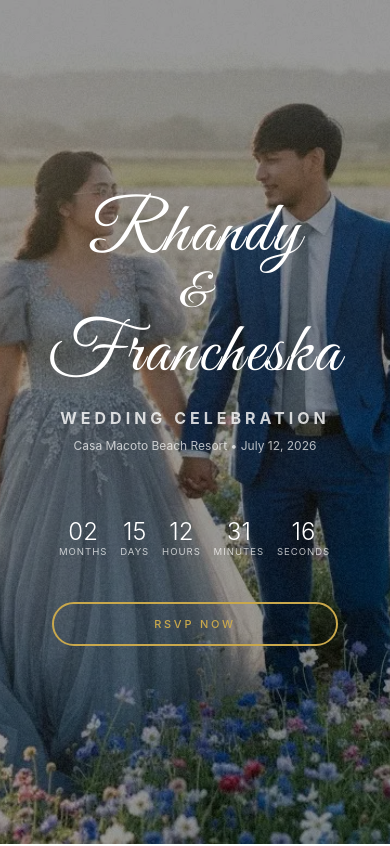
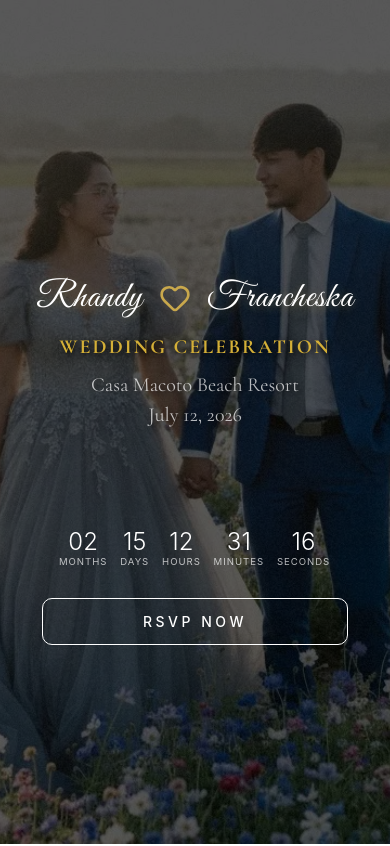
Before and after one commit to mikelojeda25/francheska-wedding-RSVP, a React (Vite) app: page / in a window 390 px wide. Shown: the top 846 px of the page. Built offline with nearby package versions, Linux system fonts and the light colour scheme.

Commit message:
style: Home page, title optimization and visual adjustment

```diff
--- a/index.html
+++ b/index.html
@@ -4,11 +4,12 @@
     <meta charset="UTF-8" />
     <link rel="icon" type="image/svg+xml" href="/favicon.svg" />
     <meta name="viewport" content="width=device-width, initial-scale=1.0" />
-    <link href="https://fonts.googleapis.com/css2?family=Great+Vibes&family=Inter:wght@300;400;500;600;700&family=Playfair+Display:wght@400;500;600;700&display=swap" rel="stylesheet">
+    <link href="https://fonts.googleapis.com/css2?family=Great+Vibes&family=Inter:wght@300;400;500;600;700&family=Playfair+Display:wght@400;500;600;700&family=Cormorant+Garamond:wght@300;400;500;600;700&display=swap" rel="stylesheet">
     <title>francheska-wedding-rsvp</title>
   </head>
   <body>
     <div id="root"></div>
     <script type="module" src="/src/main.tsx"></script>
   </body>
+
 </html>
--- a/src/components/Home.tsx
+++ b/src/components/Home.tsx
@@ -1,5 +1,6 @@
 import Countdown from './Countdown';
 import WeddingButton from './WeddingButton';
+import { Heart } from "lucide-react"
 
 export default function Home() {
   return (
@@ -15,7 +16,7 @@ export default function Home() {
     />
 
     {/* Overlay */}
-    <div className="absolute inset-0 bg-black/40" />
+    <div className="absolute inset-0 bg-black/65" />
 
     {/* Content */}
     <div className="relative z-10 flex h-full flex-col items-center justify-center">
@@ -31,31 +32,32 @@ export default function Home() {
 
         {/* Mobile */}
         <h1
-            className="md:hidden text-[4.5rem] leading-none font-light tracking-wide "
+            className="mt-20 md:hidden text-[2.25rem] leading-none font-light tracking-wide [text-shadow:0_2px_10px_rgba(201,168,76,0.35)] flex flex-row justify-center items-center gap-4"
             style={{ fontFamily: "'Great Vibes', cursive" }}
-        >
-            <p>Rhandy</p>
-            <p className="text-[3rem]">&</p>
-            <p>Francheska</p>
+            >
+            <span>Rhandy</span>
+            <Heart className="w-8 h-8 text-[#C9A84C]" />
+            <span>Francheska</span>
         </h1>
 
-        <p className="mt-4 tracking-[0.25em] font-bold uppercase opacity-80 text-[1rem] lg:text-[1.25rem] lg:font-medium lg:tracking-[0.75em]">
+        <p className="mt-4 text-[#D4AF37] tracking-[0.1em] font-bold uppercase text-[1.25rem] lg:text-[2rem] lg:font-medium lg:tracking-[0.75em] [text-shadow:2px_2px_6px_rgba(0,0,0,1)] font-['Cormorant_Garamond'] ">
             Wedding Celebration
         </p>
 
         {/* Info Mobile*/}
-        <p className="mt-2 text-xs md:text-sm opacity-70 block md:hidden">
-            Casa Macoto Beach Resort • July 12, 2026
+        <p className="mt-2 text-[1.25rem] opacity-70 block md:hidden [text-shadow:2px_2px_6px_rgba(0,0,0,1)] font-['Cormorant_Garamond']">
+            <div>Casa Macoto Beach Resort</div>
+            <div>July 12, 2026</div>
         </p>
 
         {/* Info*/}
-                <p className="mt-2 md:text-sm opacity-70 hidden md:block text-white">
+        <p className="mt-2 text-xl tracking-[0.25em] mt-5 opacity-70 hidden md:block text-white">
             Casa Macoto Beach Resort • July 12, 2026
         </p>
 
         </div>
         {/* Countdown Mobile*/}
-        <div className="md:hidden scale-80 pb-10">
+        <div className="md:hidden scale-80 pb-5 pt-10">
         <Countdown />
         </div>
 
--- a/src/components/RSVPForm.tsx
+++ b/src/components/RSVPForm.tsx
@@ -133,7 +133,7 @@ export default function RSVPSection() {
 
 
   return (
-    <div className="max-w-xl mx-auto py-12 px-4">
+    <div id="RSVPForm" className="max-w-xl mx-auto py-12 px-4">
       {/* Success Modal */}
       {submitted && (
         <div
--- a/src/components/WeddingButton.tsx
+++ b/src/components/WeddingButton.tsx
@@ -1,21 +1,15 @@
 import { motion } from 'framer-motion'
 
-export default function WeddingButton({
-  label = "RSVP Now",
-  onClick
-}: {
-  label?: string
-  onClick?: () => void
-}) {
+export default function WeddingButton() {
   return (
-    <motion.button
-      onClick={onClick}
-      className="lg:px-12 py-3 text-[11px] tracking-[0.25em] uppercase border border-[#C9A84C] text-[#C9A84C] bg-transparent border-2 rounded-full font-medium px-25 cursor-pointer"
+    <motion.a
+      href="#RSVPForm"
+      className="lg:px-60 py-3 text-[14px] tracking-[0.25em] uppercase text-white bg-transparent border-1 border border-white  rounded-[10px] font-medium px-25 cursor-pointer "
       whileHover={{ backgroundColor: '#C9A84C', color: '#ffffff' }}
       whileTap={{ backgroundColor: '#C9A84C', color: '#ffffff', scale: 0.97 }}
       transition={{ duration: 0.15, ease: 'easeInOut' }}
     >
-      {label}
-    </motion.button>
+      RSVP NOW
+    </motion.a>
   )
 }
--- a/src/index.css
+++ b/src/index.css
@@ -1,4 +1,8 @@
 @import "tailwindcss";
+
+html {
+  scroll-behavior: smooth;
+}
 
 @theme {
   --color-wedding-softgray: #E2E2E2;
```
